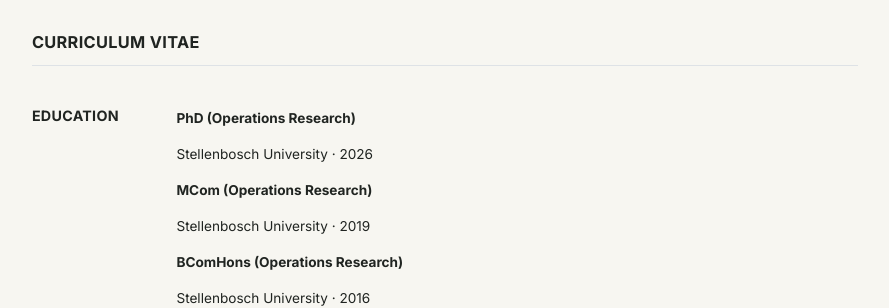
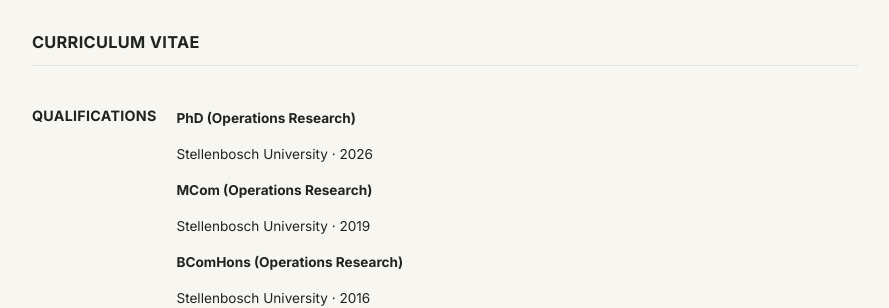
Before and after one commit to kurtmarais/kurtmarais.github.io, a Jekyll site: the page built from cv.md, in a window 1280 px wide. Shown: the part 143-451 px from the top of the page, without its empty margins (195-1084 px from the left). Built offline with Jekyll 4.4.1, drawn with Linux system fonts in a browser that asks for light colours.

Commit message:
Update cv.html

```diff
--- a/_layouts/cv.html
+++ b/_layouts/cv.html
@@ -9,7 +9,7 @@
     <h3 class="fw-bold border-bottom pb-3 mb-5">Curriculum Vitae</h3>
     <div class="row g-5 mb-5">
       <div class="col-md-2">
-        <h4>Education</h4>
+        <h4>Qualifications</h4>
       </div>
       <div class="col-md-10">
         {% for section in site.data.cv.education %}
```
